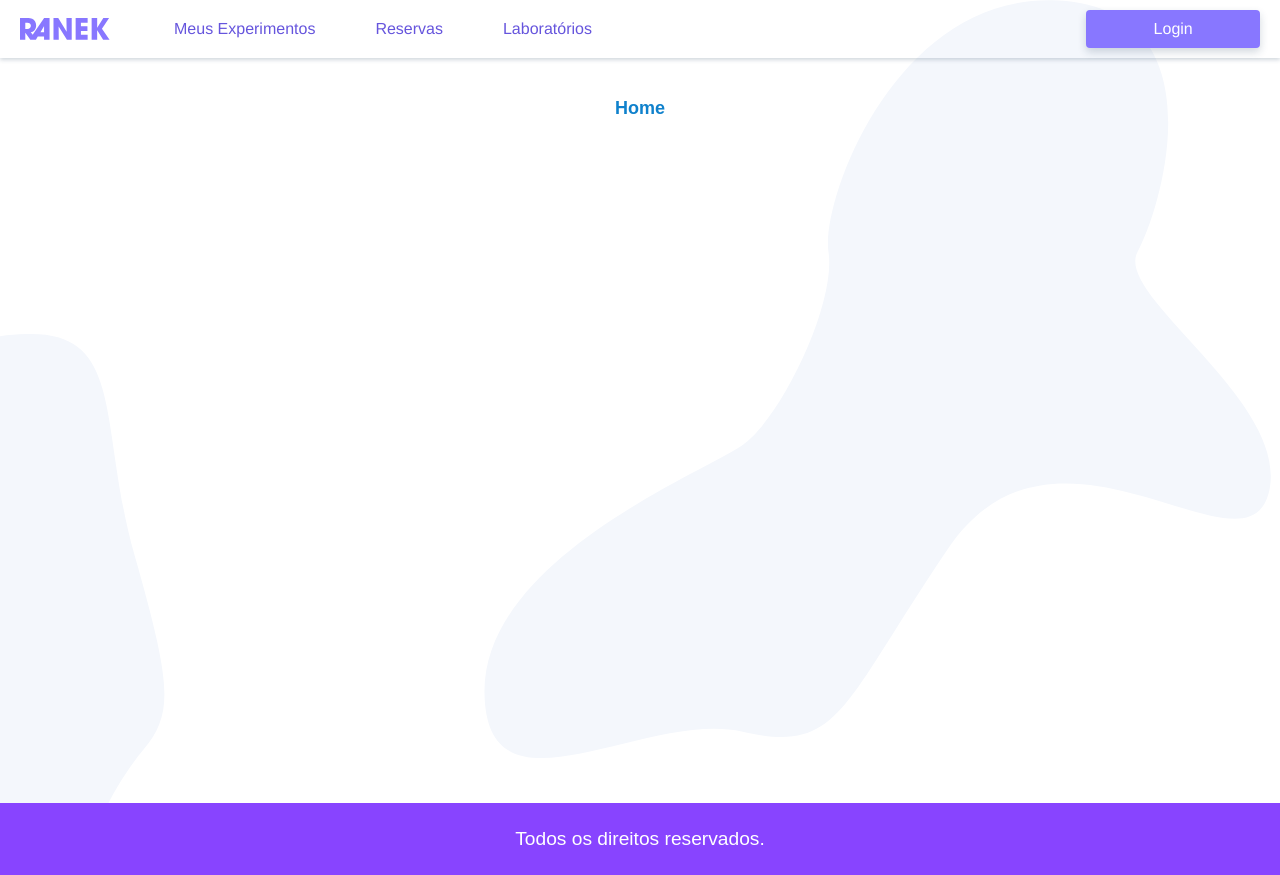
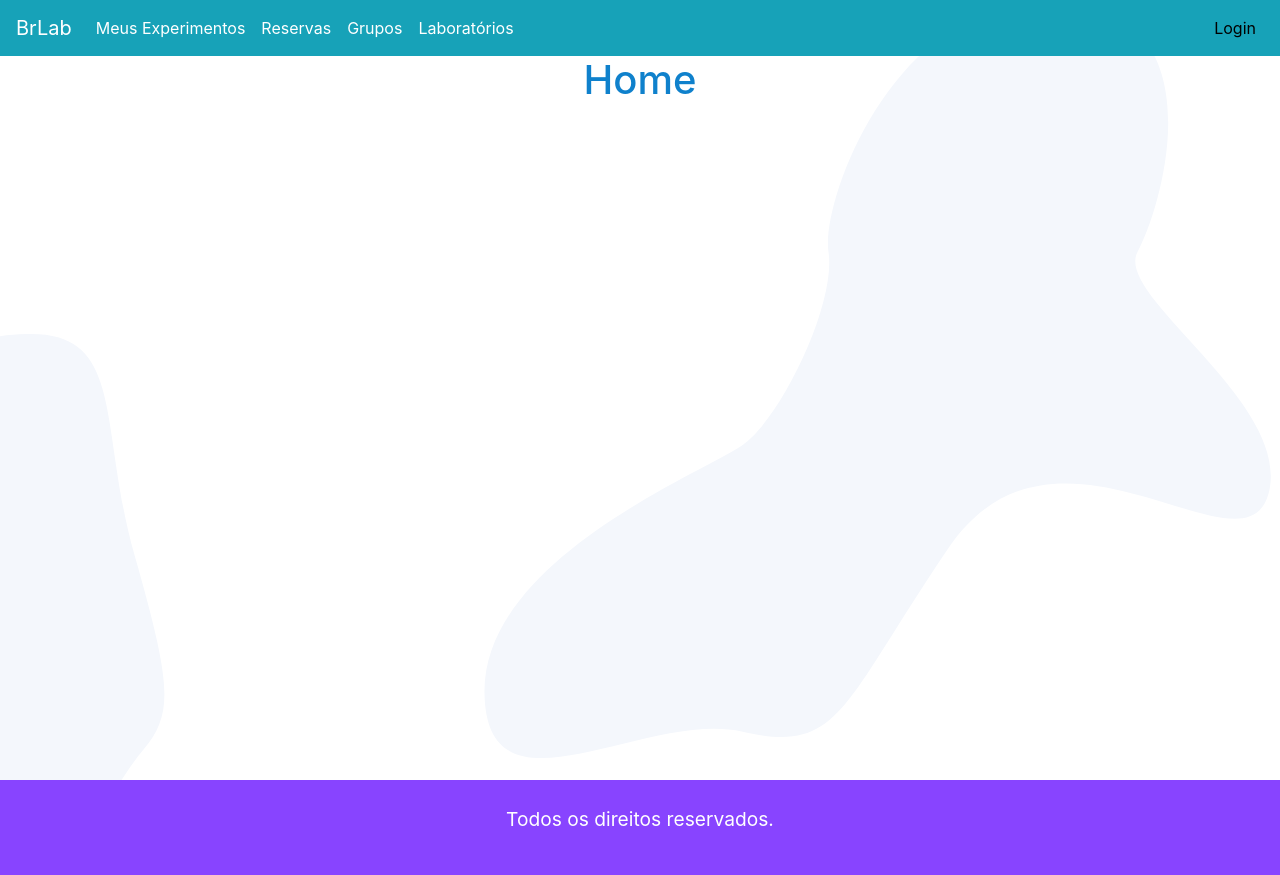
Before and after one commit to victorroli/brlab-final, a Vue app: page / in a window 1280 px wide. Built offline with nearby package versions, Linux system fonts and the light colour scheme; what vue-datetime would draw is missing.

Commit message:
Adição do bootstrap-vue e alteração do menu para bootstrap

```diff
--- a/src/components/TheHeader.vue
+++ b/src/components/TheHeader.vue
@@ -1,46 +1,74 @@
 <template>
   <header>
-    <nav>
-      <div>
-        <router-link to="/" class="logo">
-          <img src="@/assets/ranek.svg" alt="ranek logo" />
-        </router-link>
-      </div>
-      <div class="second-column">
-        <router-link class="menu" to="/experimentos">Meus Experimentos</router-link>
-        <router-link class="menu" to="/reservas">Reservas</router-link>
-        <!-- <router-link class="menu" to="/grupos">Grupos</router-link> -->
-        <router-link class="menu" to="/laboratorios">Laboratórios</router-link>
-      </div>
-      <div>
-        <!-- <p>{{nome}}</p> -->
-        <router-link class="btn" to="/usuario" v-if="$store.state.login">{{nome}}</router-link>
-        <router-link class="btn" to="/login" v-else>Login</router-link>
-      </div>
-    </nav>
+    <div>
+      <b-navbar toggleable="lg" type="dark" variant="info">
+        <b-navbar-brand>
+          <router-link class="menu" to="/">BrLab</router-link>
+        </b-navbar-brand>
+
+        <b-navbar-toggle target="nav-collapse"></b-navbar-toggle>
+
+        <b-collapse id="nav-collapse" is-nav>
+          <b-navbar-nav>
+            <b-nav-item>
+              <router-link class="menu" to="/experimentos">Meus Experimentos</router-link>
+            </b-nav-item>
+            <b-nav-item>
+              <router-link class="menu" to="/reservas">Reservas</router-link>
+            </b-nav-item>
+            <b-nav-item>
+              <router-link class="menu" to="/grupos">Grupos</router-link>
+            </b-nav-item>
+            <b-nav-item>
+              <router-link class="menu" to="/laboratorios">Laboratórios</router-link>
+            </b-nav-item>
+          </b-navbar-nav>
+
+          <b-navbar-nav class="ml-auto">
+            <b-nav-item-dropdown right v-if="this.$store.state.login">
+              <template slot="button-content">
+                <em>{{nome}}</em>
+              </template>
+              <b-dropdown-item>
+                <router-link class="menu" to="/">Perfil</router-link>
+              </b-dropdown-item>
+              <b-dropdown-item>Logout</b-dropdown-item>
+            </b-nav-item-dropdown>
+
+            <b-nav-item v-if="!this.$store.state.login">
+              <router-link class="menu" to="/login">Login</router-link>
+            </b-nav-item>
+          </b-navbar-nav>
+        </b-collapse>
+      </b-navbar>
+    </div>
   </header>
 </template>
 
 <script>
-import { mapState } from "vuex";
+// import { mapState } from "vuex";
 export default {
   name: "TheHeader",
-  data() {
-    return {};
-  },
-  watch: {},
+  // data() {
+  //   return {};
+  // },
+  // watch: {},
   computed: {
     // ...mapState(["login"])
     nome() {
-      console.log("LOgger: ", this.$store.state.usuario.name);
-      return this.$store.state.usuario.name;
+      // console.log("LOgger: ", this.$store.state.login);
+      let stringFinal = "";
+      if (this.$store.state.login) {
+        stringFinal = "(online)";
+      }
+      return this.$store.state.usuario.name + stringFinal;
     }
   }
 };
 </script>
 
 <style scoped>
-nav {
+/* nav {
   display: grid;
   grid-template-columns: 10% 70% 20%;
   align-items: center;
@@ -50,7 +78,6 @@ nav {
 }
 
 nav .btn {
-  /* padding-left: 80px; */
   margin-left: 30%;
 }
 .second-column a {
@@ -69,8 +96,8 @@ nav .btn {
 .second-column a:hover {
   transform: scale(1.1);
   color: #09661a;
-  /* font-weight: bold; */
-}
+  font-weight: bold;
+} */
 /*
 .second-column a:nth-child(1):hover {
   background: tomato;
@@ -84,7 +111,7 @@ nav .btn {
   background: greenyellow;
 } */
 
-.logo {
+/* .logo {
   padding: 10px 0;
 }
 
@@ -95,5 +122,11 @@ nav .btn {
 .info {
   display: flex;
   justify-content: end;
+} */
+a {
+  color: #fff;
+}
+.ml-auto a {
+  color: #000;
 }
 </style>
--- a/src/main.js
+++ b/src/main.js
@@ -3,11 +3,15 @@ import App from "./App.vue";
 import router from "./router";
 import store from "./store";
 import Datetime from "vue-datetime";
+import BootstrapVue from "bootstrap-vue";
+import "bootstrap/dist/css/bootstrap.css";
+import "bootstrap-vue/dist/bootstrap-vue.css";
 import "vue-datetime/dist/vue-datetime.css";
 
 // You need a specific loader for CSS files
 
 Vue.use(Datetime);
+Vue.use(BootstrapVue);
 Vue.config.productionTip = false;
 
 Vue.filter("converteData", valor => {
```
